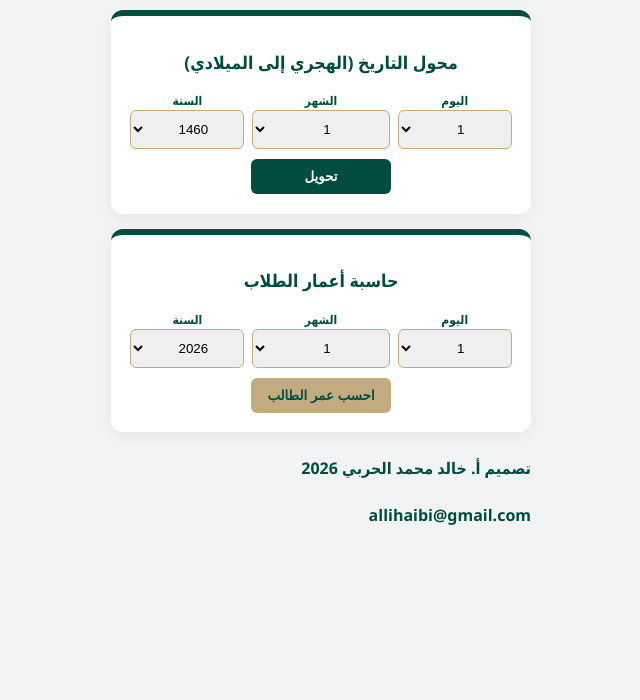
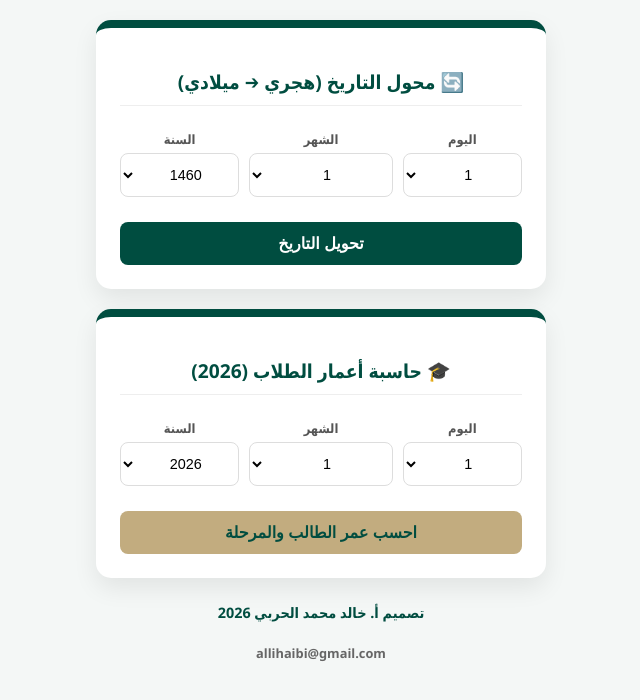
Before and after one commit to KMERA2024/Khalid-calculator, a plain HTML site: page index.html in a window 1280 px wide. Shown: the whole page, without its empty margins (319-959 px from the left). Drawn offline with nearby package versions, Linux system fonts and the light colour scheme.

Commit message:
Update index.html

```diff
--- a/index.html
+++ b/index.html
@@ -3,230 +3,214 @@
 <head>
     <meta charset="UTF-8">
     <meta name="viewport" content="width=device-width, initial-scale=1.0">
-
-<title>حاسبة أعمار الطلاب</title>
-
+    <title>حاسبة أعمار الطلاب - الإصدار المطور 2026</title>
     <style>
         :root {
             --dark-green: #004d40;
             --gold-accent: #c2ac7f;
             --light-gold: #fdfaf2;
             --white: #ffffff;
+            --primary-bg: #f4f7f6;
         }
 
         * { box-sizing: border-box; }
 
         body {
-  font-family: 'Segoe UI', Tahoma, sans-serif;
-  background-color: #f1f3f4;
+            font-family: 'Segoe UI', Tahoma, Geneva, Verdana, sans-serif;
+            background-color: var(--primary-bg);
             display: flex;
             flex-direction: column;
             align-items: center;
             min-height: 100vh;
             margin: 0;
-  padding: 10px;
+            padding: 20px 10px;
         }
 
         .container {
             width: 100%;
-  max-width: 420px;
+            max-width: 450px;
             display: flex;
             flex-direction: column;
-  gap: 15px;
+            gap: 20px;
         }
 
         .card {
             background: var(--white);
-  padding: 1.2rem;
-  border-radius: 12px;
-  box-shadow: 0 5px 15px rgba(0,0,0,0.05);
-  border-top: 6px solid var(--dark-green);
+            padding: 1.5rem;
+            border-radius: 15px;
+            box-shadow: 0 10px 25px rgba(0,0,0,0.08);
+            border-top: 8px solid var(--dark-green);
             text-align: center;
         }
 
-h2 { color: var(--dark-green); font-size: 1.1rem; }
+        h2 {
+            color: var(--dark-green);
+            font-size: 1.2rem;
+            margin-bottom: 1.5rem;
+            border-bottom: 1px solid #eee;
+            padding-bottom: 10px;
+        }
 
         .input-row {
             display: grid;
             grid-template-columns: 1fr 1.2fr 1fr;
-  gap: 8px;
+            gap: 10px;
+            margin-bottom: 15px;
         }
 
         label {
-  font-size: 0.75rem;
+            display: block;
+            font-size: 0.8rem;
             font-weight: bold;
-  color: var(--dark-green);
+            color: #555;
+            margin-bottom: 5px;
         }
 
         select {
             width: 100%;
-  padding: 10px;
-  border: 1px solid var(--gold-accent);
-  border-radius: 6px;
+            padding: 12px 5px;
+            border: 1px solid #ddd;
+            border-radius: 8px;
             text-align: center;
+            font-size: 0.9rem;
+            background-color: #fff;
         }
 
         button {
             margin-top: 10px;
-  padding: 10px;
-  width: 140px;
+            padding: 12px;
+            width: 100%;
             border: none;
-  border-radius: 6px;
+            border-radius: 8px;
             cursor: pointer;
             font-weight: bold;
+            font-size: 1rem;
+            transition: transform 0.2s, opacity 0.2s;
         }
 
-.btn-main {
-  background: var(--dark-green);
-  color: white;
-}
+        button:active { transform: scale(0.98); }
 
-.calc-btn {
-  background: var(--gold-accent);
-  color: var(--dark-green);
-}
+        .btn-main { background: var(--dark-green); color: white; }
+        .calc-btn { background: var(--gold-accent); color: var(--dark-green); }
 
         .result-box {
-  margin-top: 10px;
-  padding: 10px;
+            margin-top: 15px;
+            padding: 12px;
             background: var(--light-gold);
             border-radius: 8px;
-  border: 1px solid var(--gold-accent);
+            border: 1px dashed var(--gold-accent);
+            font-weight: bold;
+            color: #444;
         }
 
         .stage {
-  margin-top: 10px;
-  padding: 15px;
-  background: var(--dark-green);
+            margin-top: 15px;
+            padding: 18px;
             color: white;
-  border-radius: 8px;
+            border-radius: 10px;
+            font-weight: bold;
+            font-size: 1.1rem;
+            transition: all 0.5s ease;
+            text-shadow: 1px 1px 3px rgba(0,0,0,0.2);
+            display: none; /* يظهر عند الحساب فقط */
         }
 
         .footer {
-  margin-top: 10px;
+            margin-top: 5px;
+            font-size: 0.9rem;
             font-weight: bold;
             color: var(--dark-green);
+            text-align: center;
         }
+
+        .email { font-size: 0.8rem; color: #666; margin-top: 2px; }
     </style>
 </head>
-
 <body>
 
 <div class="container">
 
-  <!-- محول التاريخ -->
     <div class="card">
-    <h2>محول التاريخ (الهجري إلى الميلادي)</h2>
-
+        <h2>🔄 محول التاريخ (هجري ➔ ميلادي)</h2>
         <div class="input-row">
-      <div>
-        <label>اليوم</label>
-        <select id="hDay"></select>
+            <div><label>اليوم</label><select id="hDay"></select></div>
+            <div><label>الشهر</label><select id="hMonth"></select></div>
+            <div><label>السنة</label><select id="hYear"></select></div>
         </div>
-      <div>
-        <label>الشهر</label>
-        <select id="hMonth"></select>
-      </div>
-      <div>
-        <label>السنة</label>
-        <select id="hYear"></select>
-      </div>
-    </div>
-
-    <button class="btn-main" onclick="convertHijri()">تحويل</button>
-
+        <button class="btn-main" onclick="convertHijri()">تحويل التاريخ</button>
         <div id="hResult" class="result-box" style="display:none;"></div>
     </div>
 
+    <div class="card">
+        <h2>🎓 حاسبة أعمار الطلاب (2026)</h2>
+        <div class="input-row">
+            <div><label>اليوم</label><select id="gDay"></select></div>
+            <div><label>الشهر</label><select id="gMonth"></select></div>
+            <div><label>السنة</label><select id="gYear"></select></div>
+        </div>
+        <button class="calc-btn" onclick="calculate()">احسب عمر الطالب والمرحلة</button>
 
-  <!-- حاسبة العمر -->
-  <div class="card">
-    <h2>حاسبة أعمار الطلاب</h2>
-
-    <div class="input-row">
-      <div>
-        <label>اليوم</label>
-        <select id="gDay"></select>
+        <div id="resultContainer" style="display:none;">
+            <div class="result-box">
+                العمر في بداية العام الدراسي:<br>
+                <span id="ageText"></span>
             </div>
-      <div>
-        <label>الشهر</label>
-        <select id="gMonth"></select>
-      </div>
-      <div>
-        <label>السنة</label>
-        <select id="gYear"></select>
-      </div>
-    </div>
-
-    <button class="calc-btn" onclick="calculate()">احسب عمر الطالب</button>
-
-    <div id="result" style="display:none;">
-      <div class="result-box">
-        العمر:
-        <div id="age"></div>
-      </div>
-
-      <div class="stage" id="stage"></div>
+            <div class="stage" id="stageDisplay"></div>
         </div>
     </div>
 
     <div class="footer">تصميم أ. خالد محمد الحربي 2026</div>
-  <div class="footer">allihaibi@gmail.com</div>
+    <div class="footer email">allihaibi@gmail.com</div>
 
 </div>
 
-<!-- مكتبات التحويل -->
 <script src="https://cdnjs.cloudflare.com/ajax/libs/moment.js/2.29.4/moment.min.js"></script>
 <script src="https://cdn.jsdelivr.net/npm/moment-hijri@2.1.2/moment-hijri.js"></script>
 
 <script>
+// تعبئة القوائم المنسدلة عند التحميل
+window.onload = function() {
+    const hDay = document.getElementById('hDay');
+    const hMonth = document.getElementById('hMonth');
+    const hYear = document.getElementById('hYear');
+    const gDay = document.getElementById('gDay');
+    const gMonth = document.getElementById('gMonth');
+    const gYear = document.getElementById('gYear');
 
-// تعبئة القوائم
-for(let i=1;i<=30;i++) hDay.innerHTML += `<option>${i}</option>`;
-for(let i=1;i<=12;i++) hMonth.innerHTML += `<option>${i}</option>`;
-for(let i=1460;i>=1400;i--) hYear.innerHTML += `<option>${i}</option>`;
+    for(let i=1;i<=30;i++) hDay.innerHTML += `<option value="${i}">${i}</option>`;
+    for(let i=1;i<=12;i++) hMonth.innerHTML += `<option value="${i}">${i}</option>`;
+    for(let i=1460;i>=1400;i--) hYear.innerHTML += `<option value="${i}">${i}</option>`;
 
-for(let i=1;i<=31;i++) gDay.innerHTML += `<option>${i}</option>`;
-for(let i=1;i<=12;i++) gMonth.innerHTML += `<option>${i}</option>`;
-for(let i=2026;i>=2005;i--) gYear.innerHTML += `<option>${i}</option>`;
+    for(let i=1;i<=31;i++) gDay.innerHTML += `<option value="${i}">${i}</option>`;
+    for(let i=1;i<=12;i++) gMonth.innerHTML += `<option value="${i}">${i}</option>`;
+    // تم تمديد السنوات لتشمل المرحلة الثانوية (مواليد 2008 وما بعدها)
+    for(let i=2026;i>=2008;i--) gYear.innerHTML += `<option value="${i}">${i}</option>`;
+};
 
-// تحويل الناريخ الهجري إلى الميلادي
 function convertHijri(){
-  const d = hDay.value;
-  const m = hMonth.value;
-  const y = hYear.value;
-
+    const d = document.getElementById("hDay").value;
+    const m = document.getElementById("hMonth").value;
+    const y = document.getElementById("hYear").value;
     const resultBox = document.getElementById("hResult");
 
     const date = moment(`${y}/${m}/${d}`, 'iYYYY/iM/iD');
 
     if(date.isValid()){
         resultBox.style.display = "block";
-    resultBox.innerText =
-      "التاريخ الميلادي: " +
-      date.date() + "/" +
-      (date.month()+1) + "/" +
-      date.year();
+        resultBox.innerHTML = "التاريخ الميلادي المقابل: <br>" + date.format('YYYY / MM / DD');
     } else {
         resultBox.style.display = "block";
-    resultBox.innerText = "⚠️ تاريخ غير صحيح";
+        resultBox.innerText = "⚠️ عذراً، التاريخ غير صحيح";
     }
 }
 
-// حساب العمر
 function calculate(){
-
-  const d = parseInt(gDay.value);
-  const m = parseInt(gMonth.value);
-  const y = parseInt(gYear.value);
+    const d = parseInt(document.getElementById("gDay").value);
+    const m = parseInt(document.getElementById("gMonth").value);
+    const y = parseInt(document.getElementById("gYear").value);
 
     const birth = new Date(y, m-1, d);
-  const target = new Date(2026,7,24);
-
-  if(isNaN(birth)){
-    alert("تاريخ غير صحيح");
-    return;
-  }
+    const target = new Date(2026, 7, 24); // تاريخ بداية العام الدراسي المعتمد 2026
 
     let years = target.getFullYear() - birth.getFullYear();
     let months = target.getMonth() - birth.getMonth();
@@ -236,46 +220,55 @@ function calculate(){
         months--;
         days += new Date(target.getFullYear(), target.getMonth(), 0).getDate();
     }
-
     if(months < 0){
         years--;
         months += 12;
     }
 
-  document.getElementById("result").style.display = "block";
-  document.getElementById("age").innerText =
-    years + " سنة - " + months + " شهر - " + days + " يوم";
+    // إظهار النتائج
+    document.getElementById("resultContainer").style.display = "block";
+    document.getElementById("ageText").innerText = `${years} سنة و ${months} شهر و ${days} يوم`;
 
-  let stageText = "";
+    const stageDisplay = document.getElementById("stageDisplay");
+    stageDisplay.style.display = "block";
 
-  const c1 = new Date(2020,7,24);
-  const c2 = new Date(2020,10,22);
-  const kg3 = new Date(2021,7,24);
-  const kg2 = new Date(2022,7,24);
-  const kg1 = new Date(2023,7,24);
+    let stageTitle = "";
+    let bgColor = "";
 
-  if(birth <= c1){
-    stageText = "الصف الأول الابتدائي";
+    // منطق تحديد المراحل والألوان
+    if (y <= 2010 && y >= 2008) {
+        stageTitle = "المرحلة الثانوية 🎓";
+        bgColor = "#b8860b"; // ذهبي للمرحلة الثانوية
     }
-  else if(birth <= c2){
-    stageText = "الصف الأول الابتدائي (الفئة الثانية بشرط الروضة)";
+    else if (y <= 2013 && y >= 2011) {
+        stageTitle = "المرحلة المتوسطة 📘";
+        bgColor = "#1565c0"; // أزرق للمرحلة المتوسطة
     }
-  else if(birth <= kg3){
-    stageText = "رياض أطفال مستوى ثالث";
+    else if (y <= 2019 && y >= 2014) {
+        // تفصيل أدق للمرحلة الابتدائية والروضة بناءً على الشهور لعام 2026
+        if (birth <= new Date(2020, 7, 24)) {
+            stageTitle = "المرحلة الابتدائية 📗";
+            bgColor = "#2e7d32"; // أخضر للابتدائية
+        } else if (birth <= new Date(2020, 10, 22)) {
+            stageTitle = "أول ابتدائي (بشرط الروضة) 🏫";
+            bgColor = "#2e7d32";
+        } else {
+            stageTitle = "مرحلة رياض الأطفال 🎈";
+            bgColor = "#ad1457"; // وردي للروضة
         }
-  else if(birth <= kg2){
-    stageText = "رياض أطفال مستوى ثاني";
     }
-  else if(birth <= kg1){
-    stageText = "رياض أطفال مستوى أول";
+    else if (birth <= new Date(2023, 7, 24)) {
+        stageTitle = "مرحلة رياض الأطفال 🎈";
+        bgColor = "#ad1457";
     }
-  else{
-    stageText = "دون سن القبول";
+    else {
+        stageTitle = "دون سن القبول النظامي 👶";
+        bgColor = "#546e7a"; // رمادي
     }
 
-  document.getElementById("stage").innerText = stageText;
+    stageDisplay.innerText = stageTitle;
+    stageDisplay.style.backgroundColor = bgColor;
 }
-
 </script>
 
 </body>
```
Lines whose indentation alone changed are shown as unchanged.
